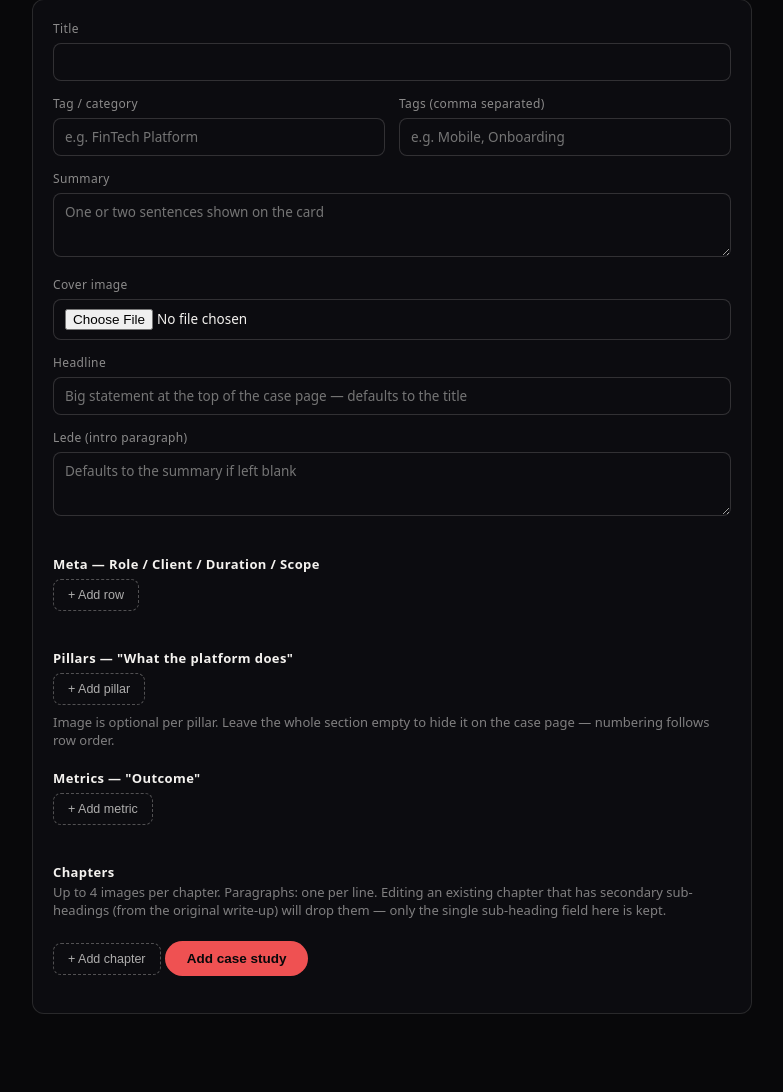
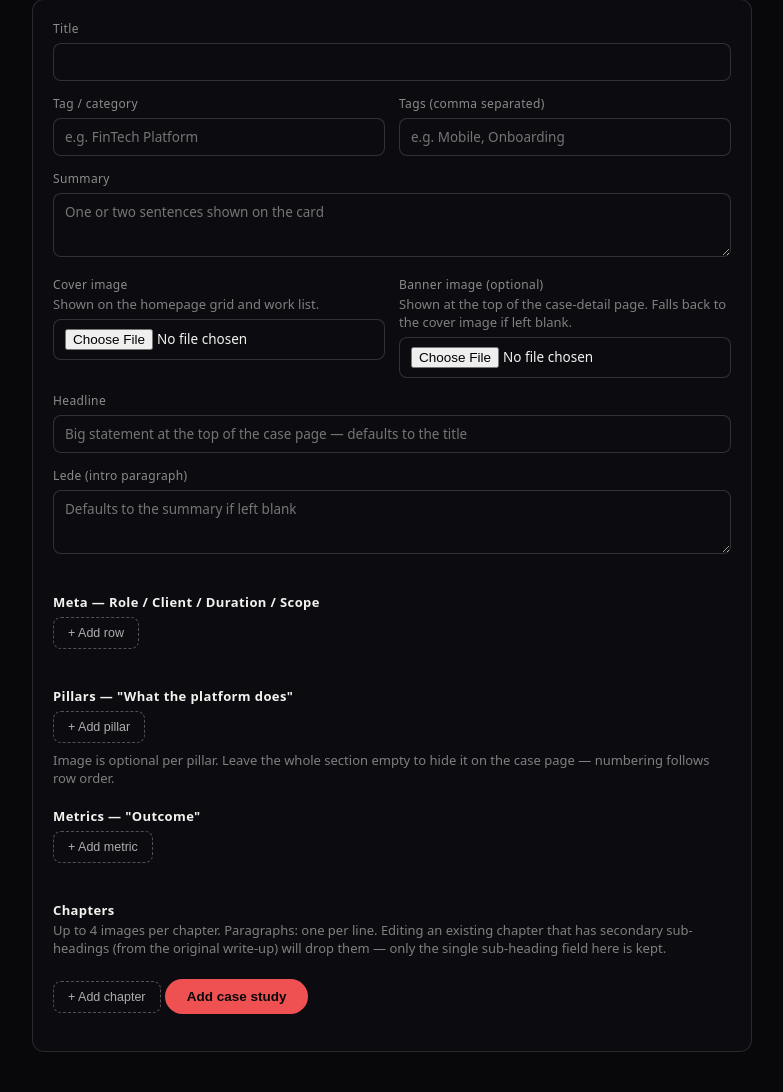
Before and after one commit to NethraBalasubramaniam/Nethra-portfolio-website-, a PHP site: page /admin/case-add.php in a window 1280 px wide. Shown: the part 219-1311 px from the top of the page, without its empty margins (132-915 px from the left). Before the commit the page ends 1233 px from the top, so only its background shows below. Run offline with PHP 8.4, Linux system fonts and the light colour scheme; the visitor is signed in with stand-in values (Sample User, id 1); a stand-in replaces the project's code that opens the database connection.

Commit message:
banner img added

```diff
--- a/admin/api.php
+++ b/admin/api.php
@@ -201,6 +201,7 @@ switch ($action) {
         if ($title === '') die('Title is required.');
         $id = db_unique_id('cases', slugify($title));
         $src = handle_upload($_FILES['image'] ?? null);
+        $bannerSrc = handle_upload($_FILES['banner_image'] ?? null);
         db_insert_case([
             'id' => $id,
             'title' => $title,
@@ -215,6 +216,7 @@ switch ($action) {
             'chapters' => build_chapters(),
             'slot' => 'admin-case-' . $id,
             'src' => $src ?? '',
+            'bannerSrc' => $bannerSrc ?? '',
             'ph' => clean_text($_POST['ph'] ?? $title, 160),
         ]);
         break;
@@ -226,6 +228,7 @@ switch ($action) {
         // _case_chapters_fields.php for why they're a separate save.
         $id = (string)($_POST['id'] ?? '');
         $src = handle_upload($_FILES['image'] ?? null);
+        $bannerSrc = handle_upload($_FILES['banner_image'] ?? null);
         $fields = [
             'title' => clean_text($_POST['title'] ?? '', 120),
             'tag' => clean_text($_POST['tag'] ?? '', 60),
@@ -238,6 +241,7 @@ switch ($action) {
             'metrics' => build_metrics(),
         ];
         if ($src) $fields['src'] = $src;
+        if ($bannerSrc) $fields['bannerSrc'] = $bannerSrc;
         if (!db_update_case($id, $fields)) die('Case study not found.');
         break;
     }
--- a/admin/case-add.php
+++ b/admin/case-add.php
@@ -27,8 +27,18 @@ require __DIR__ . '/_chrome_top.php';
       </div>
       <label>Summary</label>
       <textarea name="blurb" placeholder="One or two sentences shown on the card"></textarea>
-      <label>Cover image</label>
-      <input type="file" name="image" accept="image/png,image/jpeg,image/webp,image/gif">
+      <div class="row2">
+        <div>
+          <label>Cover image</label>
+          <p class="note" style="margin:-4px 0 6px;">Shown on the homepage grid and work list.</p>
+          <input type="file" name="image" accept="image/png,image/jpeg,image/webp,image/gif">
+        </div>
+        <div>
+          <label>Banner image (optional)</label>
+          <p class="note" style="margin:-4px 0 6px;">Shown at the top of the case-detail page. Falls back to the cover image if left blank.</p>
+          <input type="file" name="banner_image" accept="image/png,image/jpeg,image/webp,image/gif">
+        </div>
+      </div>
 
       <?php $c = []; $formId = 'new'; require __DIR__ . '/_case_form_fields.php'; require __DIR__ . '/_case_chapters_fields.php'; ?>
 
--- a/data/schema.sql
+++ b/data/schema.sql
@@ -28,6 +28,7 @@ CREATE TABLE IF NOT EXISTS `cases` (
   `metrics` JSON NULL,
   `slot` VARCHAR(191) NOT NULL,
   `src` VARCHAR(255) NOT NULL DEFAULT '',
+  `banner_src` VARCHAR(255) NOT NULL DEFAULT '',
   `ph` VARCHAR(160) NOT NULL DEFAULT '',
   `created_at` DATETIME NOT NULL DEFAULT CURRENT_TIMESTAMP,
   PRIMARY KEY (`id`)
```
Also changed, not shown: admin/cases.php (+12 -2 lines), index.html (+14 -4 lines).
